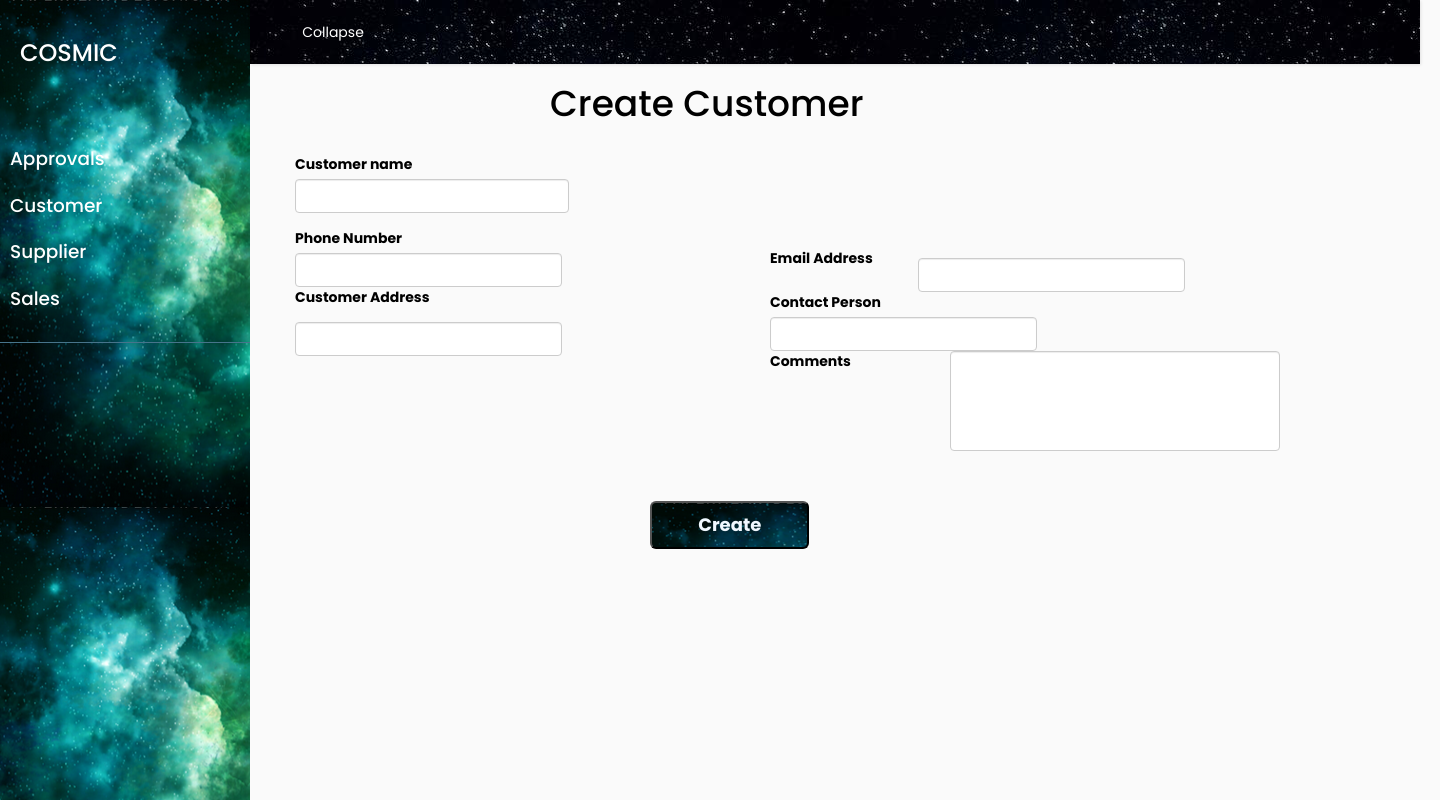
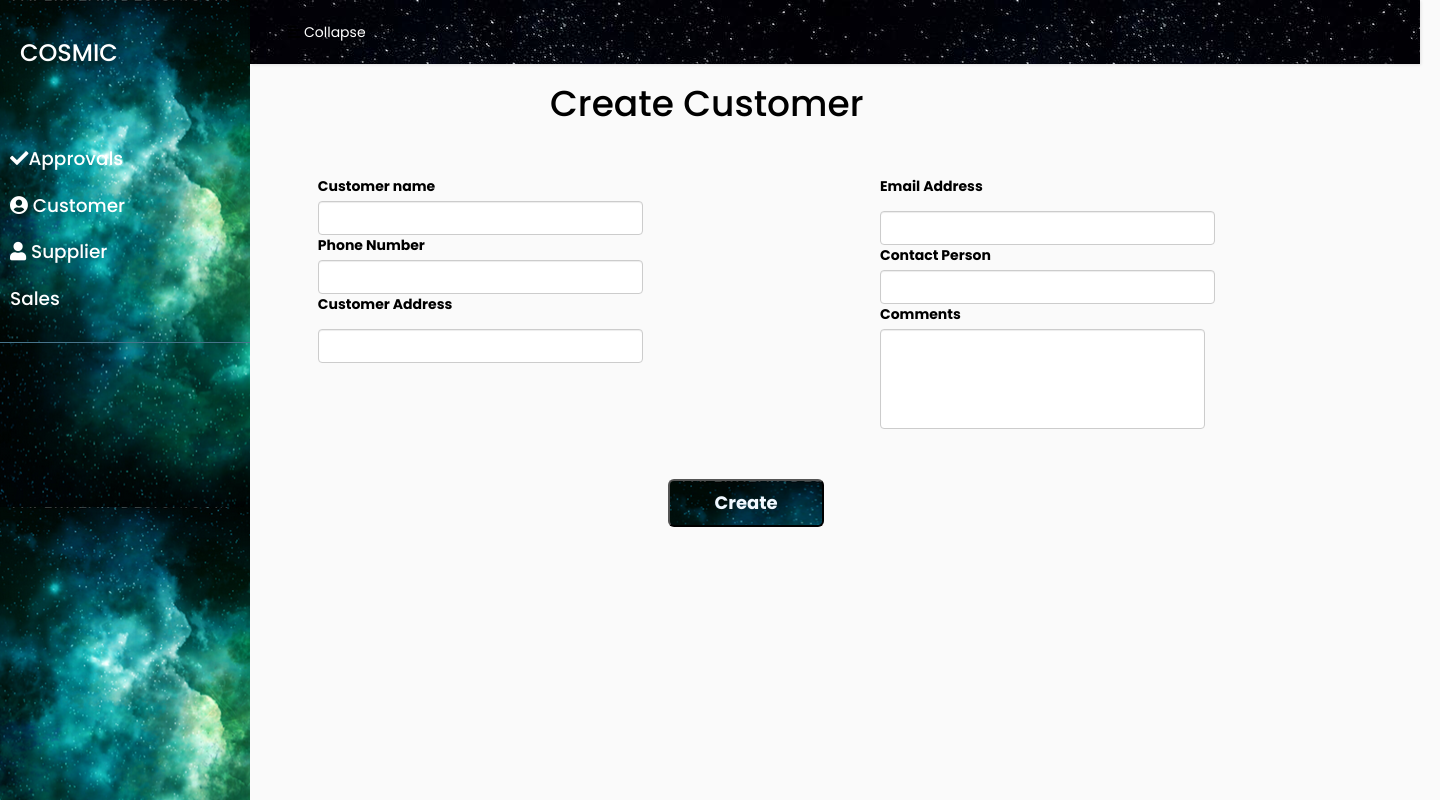
Before and after one commit to ludaze/cosmic_heroku, a Django app: page /cosmic/create_customer in a window 1440 px wide. Run offline with Django 5.2, Linux system fonts and the light colour scheme; some libraries are stand-ins or nearby versions.

Commit message:
UI for creating customers edited

```diff
--- a/cosmic/templates/cosmic_base.html
+++ b/cosmic/templates/cosmic_base.html
@@ -5,14 +5,16 @@
 
 <head>
     <script src="https://unpkg.com/htmx.org@1.9.6"></script>
+    <script src="https://kit.fontawesome.com/yourcode.js" crossorigin="anonymous"></script>
     <link rel="stylesheet" href="https://maxcdn.bootstrapcdn.com/bootstrap/3.4.1/css/bootstrap.min.css">
     <link rel="preconnect" href="https://fonts.googleapis.com">
 <link rel="preconnect" href="https://fonts.gstatic.com" crossorigin>
 <link href="https://fonts.googleapis.com/css2?family=Roboto:wght@300&display=swap" rel="stylesheet">
     <link rel="stylesheet" type="text/css" href="{% static 'css/style.css' %}">
-    <link rel="stylesheet" type="text/css" href="{% static 'css/font-awesome.min.css' %}">
+    <!-- <link rel="stylesheet" type="text/css" href="{% static 'css/font-awesome.min.css' %}"> -->
     <!-- <link rel="stylesheet" href="https://cdnjs.cloudflare.com/ajax/libs/font-awesome/6.2.1/css/all.min.css" integrity="sha384-KyZXEAg3QhqLMpG8r+tdXAdVB65f/9U6HcWfIw0WyjsQ8lThhRRNenPVE5DzjG8P" crossorigin="anonymous"> -->
-    <link rel="stylesheet" href="https://cdnjs.cloudflare.com/ajax/libs/font-awesome/4.7.0/css/font-awesome.min.css">
+    <!-- <link rel="stylesheet" href="https://cdnjs.cloudflare.com/ajax/libs/font-awesome/4.7.0/css/font-awesome.min.css"> -->
+    <link rel="stylesheet" href="https://cdnjs.cloudflare.com/ajax/libs/font-awesome/5.15.3/css/all.min.css" />
 
     <style>
         #form-lists {
@@ -87,12 +89,13 @@ ul ul a {
         <nav id="sidebar" style="background-image:url('../static/back1.PNG'); margin-top: 0%; ">
             <div class="sidebar-header" style=" background-color: transparent;color:white ">
                 <h3>  COSMIC</h3>
+
             </div>
 
             <ul class="list-unstyled components">
                 <br>
                 <li class="active" style="font-size:larger; font-weight: 500;">
-                    <a href="#approvalSubmenu" data-toggle="collapse" aria-expanded="false" class="dropdown-toggle">Approvals</a>
+                    <a href="#approvalSubmenu" data-toggle="collapse" aria-expanded="false" class="dropdown-toggle"> <i class="fas fa-check"></i>Approvals</a>
                     <ul class="collapse list-unstyled" id="approvalSubmenu">
                         <li style="font-size: large;">
                             <a href="{% url 'order_approval' %}">Order Approval</a>
@@ -114,10 +117,10 @@ ul ul a {
 
                 </li>
                 <li class="active" style="font-size:larger; font-weight: 500;">
-                    <a href="#customerSubmenu" data-toggle="collapse" aria-expanded="false" class="dropdown-toggle">Customer</a>
+                    <a href="#customerSubmenu" data-toggle="collapse" aria-expanded="false" class="dropdown-toggle"> <i class="fas fa-user-circle"></i> Customer</a>
                     <ul class="collapse list-unstyled" id="customerSubmenu">
                         <li style="font-size: large;">
-                            <a href="{% url 'create_customer' %}">Create Customer</a>
+                            <a href="{% url 'create_customer' %}"> Create Customer</a>
                         </li>
                         <li style="font-size: large;">
                             <a href="{% url 'display_customer' %}">Display Customers</a>
@@ -128,10 +131,10 @@ ul ul a {
 
                 <li style="font-size:larger; font-weight: 500;">
                     <a href="#supplierSubmenu" data-toggle="collapse" aria-expanded="false"
-                        class="dropdown-toggle">Supplier</a>
+                        class="dropdown-toggle"> <i class="fas fa-user"></i> Supplier</a>
                     <ul class="collapse list-unstyled" id="supplierSubmenu">
                         <li style="font-size: large;">
-                            <a href="{% url 'create_supplier' %}">Create Supplier</a>
+                            <a href="{% url 'create_supplier' %}">Create Suppliers</a>
                         </li>
                         <li style="font-size: large;">
                             <a href="{% url 'display_supplier' %}">Display Suppliers</a>
--- a/cosmic/templates/create_customer.html
+++ b/cosmic/templates/create_customer.html
@@ -13,16 +13,19 @@
 <br>
 <form method="post" action="{% url 'create_customer' %}" id="form1">
     {% csrf_token %}
-    <div class="form-group col-sm-8">
+
+    <div class="container d-flex justify-content-center align-items-center" style="padding: 2%;">
+        <div class="card" >
+            <div class="card-body form-floating" >
+            <div class="col-sm-6" >
                 <span class="form-group">
                     <label class="control-label col-sm-8">Customer name</label>
-            <div class="col-sm-5">
+                    <div class="col-sm-8">
 
                         <input type="text" class="form-control" name="customer_name">
                     </div>
                 </span>
-    </div>
-    <div class="col-sm-5" >
+
                 <span class="form-group">
                     <label class="control-label col-sm-5">Phone Number</label>
                     <div class="col-sm-8">
@@ -41,17 +44,17 @@
 
             </div>
 
-    <div class="col-sm-5" style="margin-top: 20px;">
+            <div class="col-sm-5" >
                 <span class="form-group" >
-            <label class="control-label col-sm-4">Email Address</label>
-            <div class="col-sm-8" style="margin-top: 10px;">
+                    <label class="control-label col-sm-10">Email Address</label>
+                    <div class="col-sm-10" style="margin-top: 10px;">
                         <input type="email" class="form-control" name="email">
 
                     </div>
                 </span>
                 <span class="form-group">
-            <label class="control-label col-sm-5">Contact Person</label>
-            <div class="col-sm-8" >
+                    <label class="control-label col-sm-10">Contact Person</label>
+                    <div class="col-sm-10" >
                         <input type="text" class="form-control" name="contact_person">
 
                     </div>
@@ -64,7 +67,7 @@
 
 
                 <div class="form-group" style="margin-bottom: 10px;">
-            <label class="control-label col-sm-4" >Comments</label>
+                    <label class="control-label col-sm-8" >Comments</label>
                     <div class="col-sm-8" style=" height: 100px;">
                         <input type="text" class="form-control" name="comments" style="height: 100px;">
 
@@ -79,7 +82,7 @@
                   </div> -->
                 </div>
             </div>
-
+        </div>
         <div>
 
               <div style="justify-content: center;" class="col-sm-7">
@@ -90,6 +93,8 @@
               </button>
                </div>
         </div>
+        </div>
+    </div>
 </form>
 </div></div></div>
 {% endblock %}
--- a/cosmic/templates/create_order.html
+++ b/cosmic/templates/create_order.html
@@ -23,7 +23,7 @@
       {{ form_errors }}
     </div>
 
-    <div class="container d-flex justify-content-center align-items-center" style="font-size: small; margin: 5%;">
+    <div class="container d-flex justify-content-center align-items-center" style="font-size: small; margin: auto;">
         <div class="card" style="min-width: 90%;">
             <div class="card-body form-floating">
             <div class="row">
```
Lines whose indentation alone changed are shown as unchanged.
